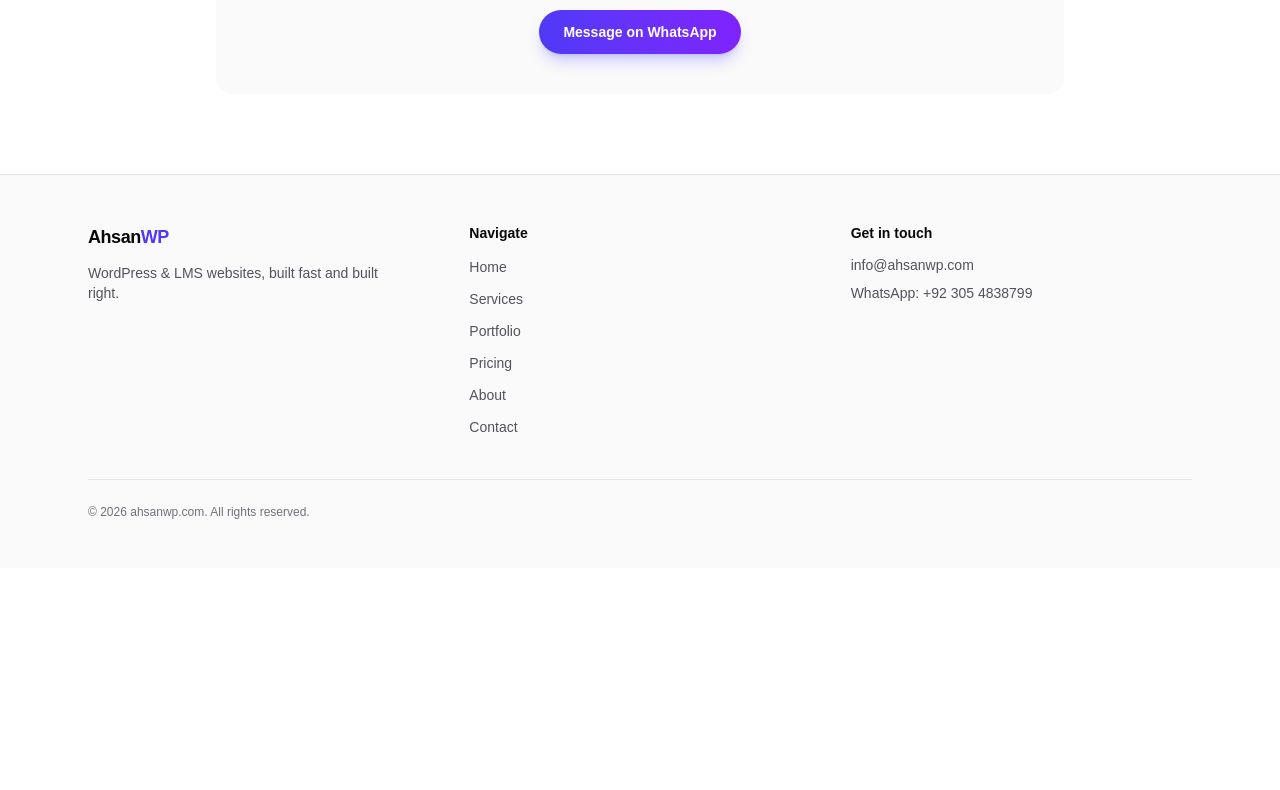
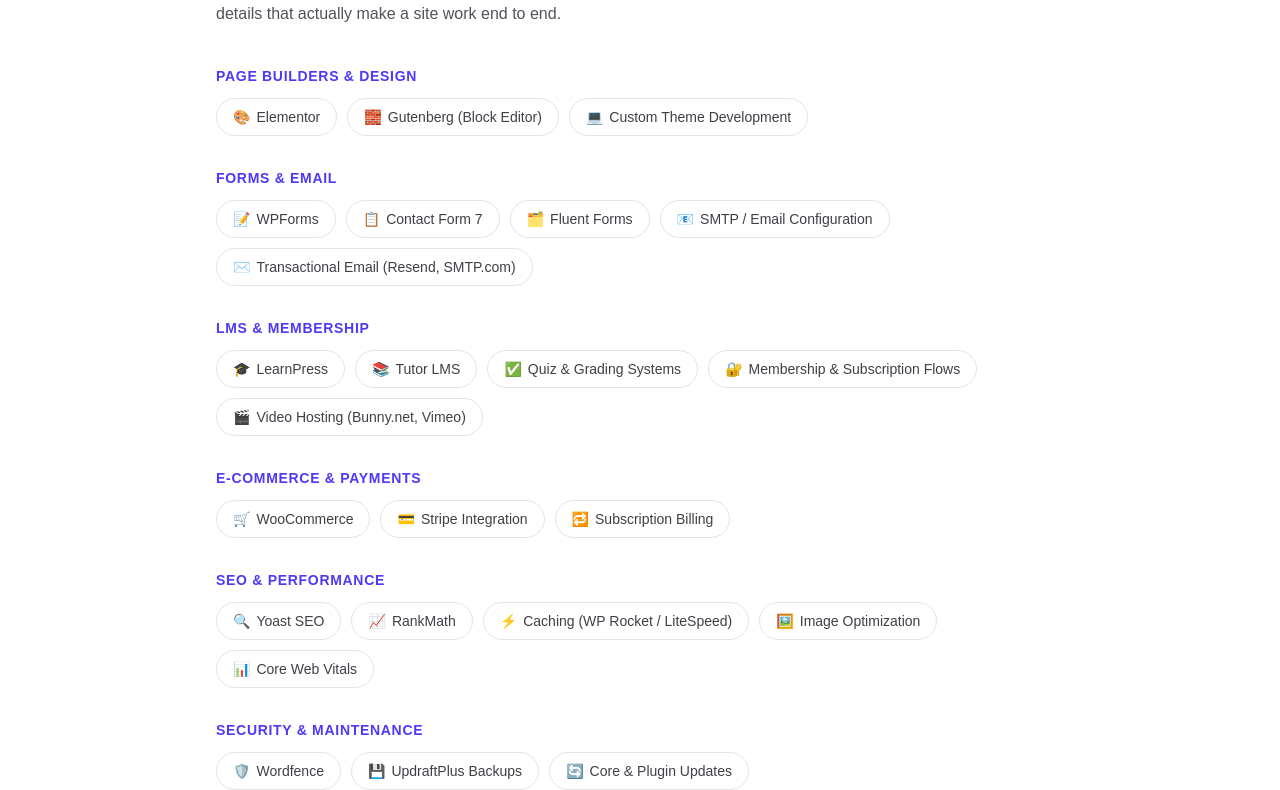
Before and after one commit to Ahsanwd/ahsanwp-site, a Next.js app: page /about in a window 1280 px wide. Shown: the part 905-1695 px from the top of the page. Before the commit the page ends 1473 px from the top, so only its background shows below. Built offline with nearby package versions, Linux system fonts and the light colour scheme.

Commit message:
Add Tools & Skills section to About page
Lists the actual WordPress ecosystem tools (Elementor, form/email
config, LearnPress, WooCommerce, SEO/performance, security) grouped
by category, so visitors can see specific competency beyond just the
service list.

```diff
--- a/src/app/about/page.tsx
+++ b/src/app/about/page.tsx
@@ -6,6 +6,63 @@
   title: "About — AhsanWP",
   description: "AhsanWP is a WordPress and LearnPress specialist focused on fast, direct, honest project delivery.",
 };
+
+const skillGroups = [
+  {
+    category: "Page Builders & Design",
+    items: [
+      { name: "Elementor", icon: "🎨" },
+      { name: "Gutenberg (Block Editor)", icon: "🧱" },
+      { name: "Custom Theme Development", icon: "💻" },
+    ],
+  },
+  {
+    category: "Forms & Email",
+    items: [
+      { name: "WPForms", icon: "📝" },
+      { name: "Contact Form 7", icon: "📋" },
+      { name: "Fluent Forms", icon: "🗂️" },
+      { name: "SMTP / Email Configuration", icon: "📧" },
+      { name: "Transactional Email (Resend, SMTP.com)", icon: "✉️" },
+    ],
+  },
+  {
+    category: "LMS & Membership",
+    items: [
+      { name: "LearnPress", icon: "🎓" },
+      { name: "Tutor LMS", icon: "📚" },
+      { name: "Quiz & Grading Systems", icon: "✅" },
+      { name: "Membership & Subscription Flows", icon: "🔐" },
+      { name: "Video Hosting (Bunny.net, Vimeo)", icon: "🎬" },
+    ],
+  },
+  {
+    category: "E-commerce & Payments",
+    items: [
+      { name: "WooCommerce", icon: "🛒" },
+      { name: "Stripe Integration", icon: "💳" },
+      { name: "Subscription Billing", icon: "🔁" },
+    ],
+  },
+  {
+    category: "SEO & Performance",
+    items: [
+      { name: "Yoast SEO", icon: "🔍" },
+      { name: "RankMath", icon: "📈" },
+      { name: "Caching (WP Rocket / LiteSpeed)", icon: "⚡" },
+      { name: "Image Optimization", icon: "🖼️" },
+      { name: "Core Web Vitals", icon: "📊" },
+    ],
+  },
+  {
+    category: "Security & Maintenance",
+    items: [
+      { name: "Wordfence", icon: "🛡️" },
+      { name: "UpdraftPlus Backups", icon: "💾" },
+      { name: "Core & Plugin Updates", icon: "🔄" },
+    ],
+  },
+];
 
 const values = [
   {
@@ -67,6 +124,37 @@
         ))}
       </div>
 
+      <FadeIn className="mt-20">
+        <h2 className="text-3xl font-extrabold tracking-tight text-zinc-950 dark:text-white">
+          Tools & Skills
+        </h2>
+        <p className="mt-3 max-w-2xl text-zinc-600 dark:text-zinc-400">
+          The WordPress ecosystem, hands-on — not just the headline plugins, but the
+          configuration details that actually make a site work end to end.
+        </p>
+      </FadeIn>
+
+      <div className="mt-10 space-y-8">
+        {skillGroups.map((group, i) => (
+          <FadeIn key={group.category} delay={i * 0.06}>
+            <h3 className="text-sm font-semibold uppercase tracking-wider text-indigo-600">
+              {group.category}
+            </h3>
+            <div className="mt-3 flex flex-wrap gap-2.5">
+              {group.items.map((item) => (
+                <span
+                  key={item.name}
+                  className="inline-flex items-center gap-1.5 rounded-full border border-zinc-200 px-4 py-2 text-sm font-medium text-zinc-700 transition-colors hover:border-indigo-300 hover:bg-indigo-50 hover:text-indigo-700 dark:border-zinc-800 dark:text-zinc-300 dark:hover:border-indigo-800 dark:hover:bg-indigo-950/30 dark:hover:text-indigo-300"
+                >
+                  <span>{item.icon}</span>
+                  {item.name}
+                </span>
+              ))}
+            </div>
+          </FadeIn>
+        ))}
+      </div>
+
       <FadeIn delay={0.15} className="mt-16 rounded-2xl bg-zinc-50 p-10 text-center dark:bg-zinc-950">
         <h2 className="text-2xl font-bold tracking-tight text-zinc-950 dark:text-white">
           Let&apos;s talk about your project
```
